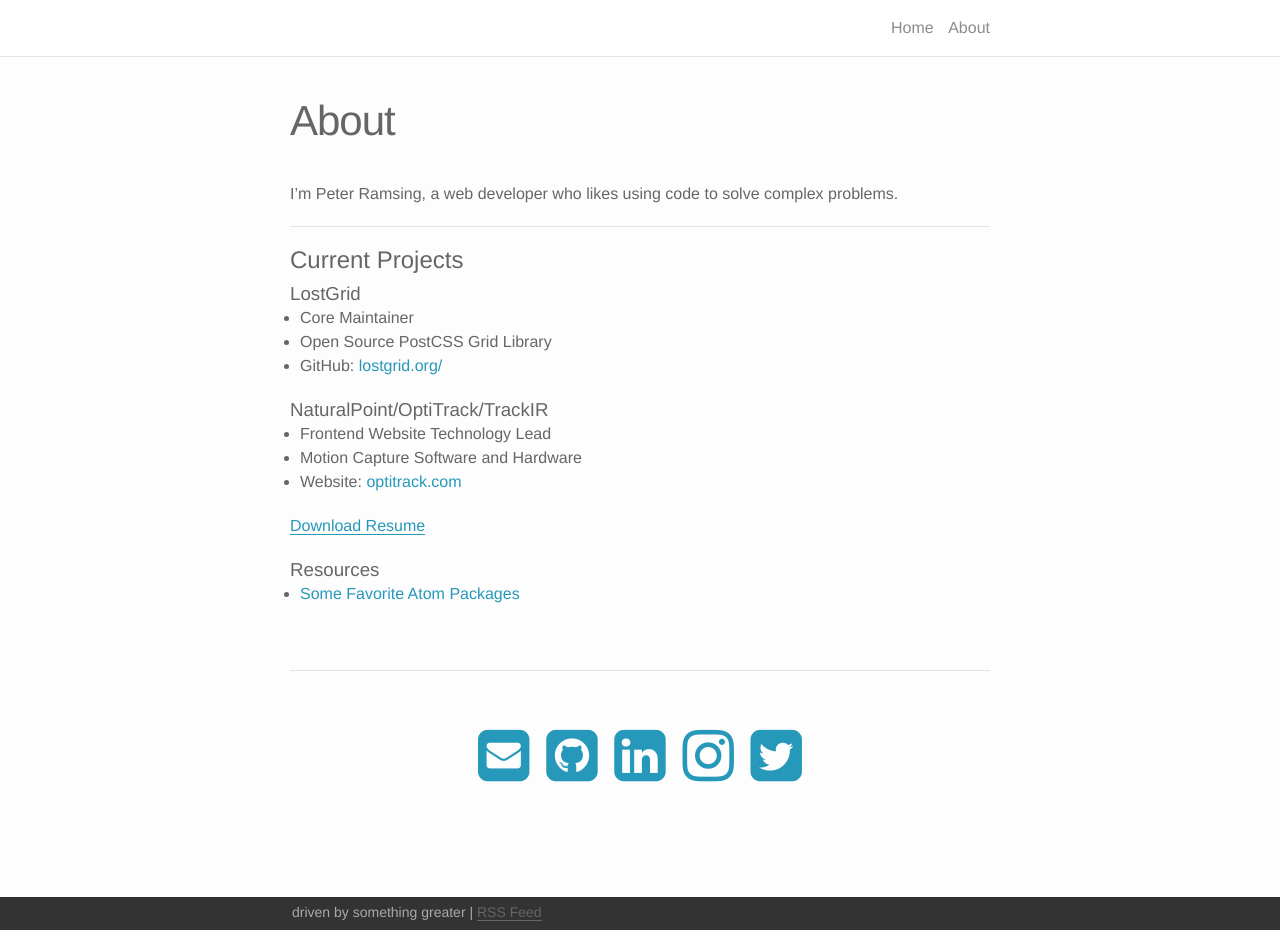
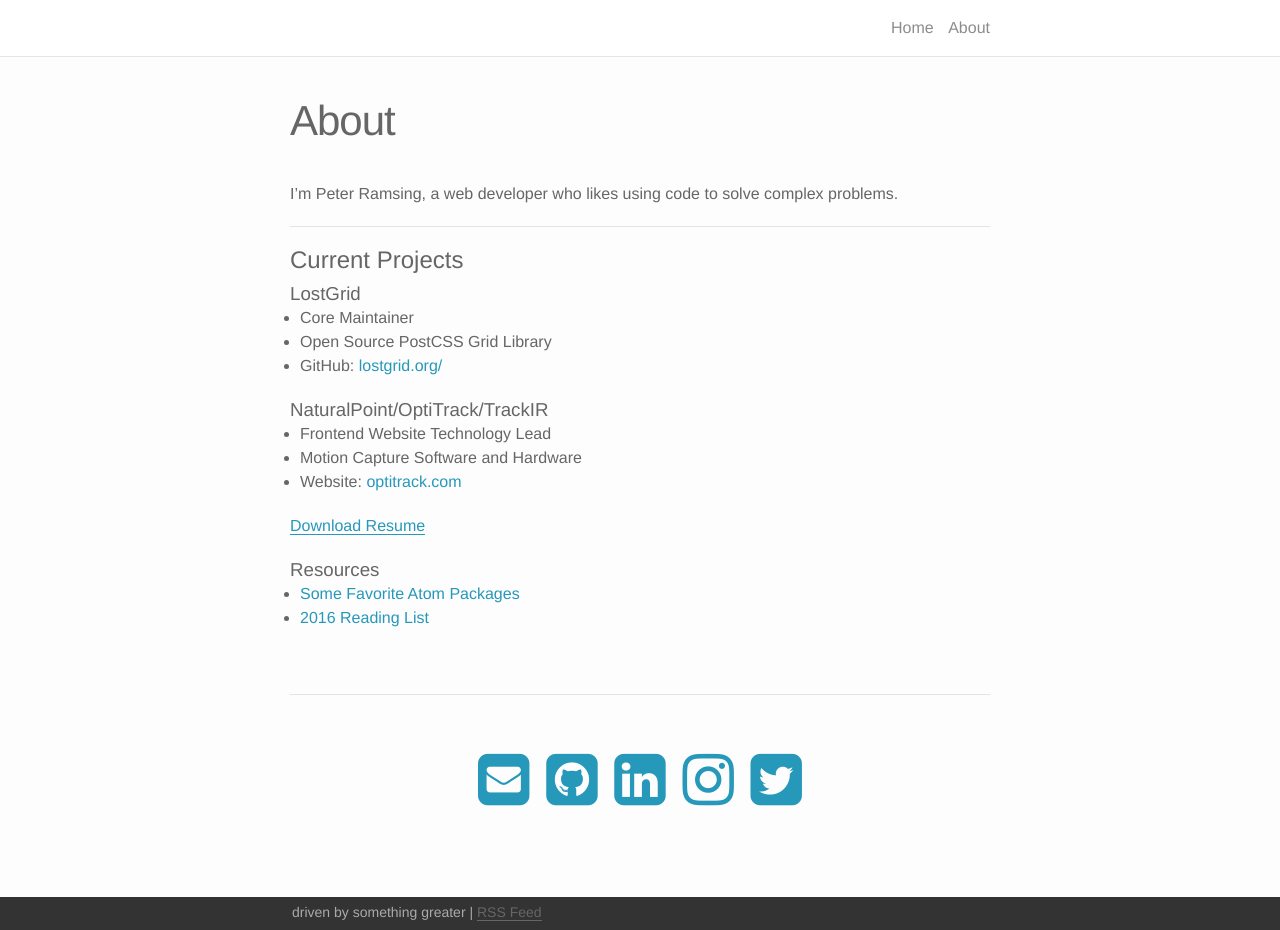
Before and after one commit to peterramsing/personal-site, a Jekyll site: the page built from about.md, in a window 1280 px wide and 930 px high. Built offline with Jekyll 4.4.1, drawn with Linux system fonts in a browser that asks for light colours; nearby versions of some CDN libraries.

Commit message:
Adds reading list to resources

```diff
--- a/about.md
+++ b/about.md
@@ -27,6 +27,7 @@ I'm Peter Ramsing, a web developer who likes using code to solve complex problem
 
 ### Resources
 * [Some Favorite Atom Packages](https://gist.github.com/peterramsing/37fb6c981f89b59ac840c9a675b06fb0)
+* [2016 Reading List](https://github.com/peterramsing/planning-goals/blob/master/reading/2016-articles.md)
 
 
 <br/>
```
